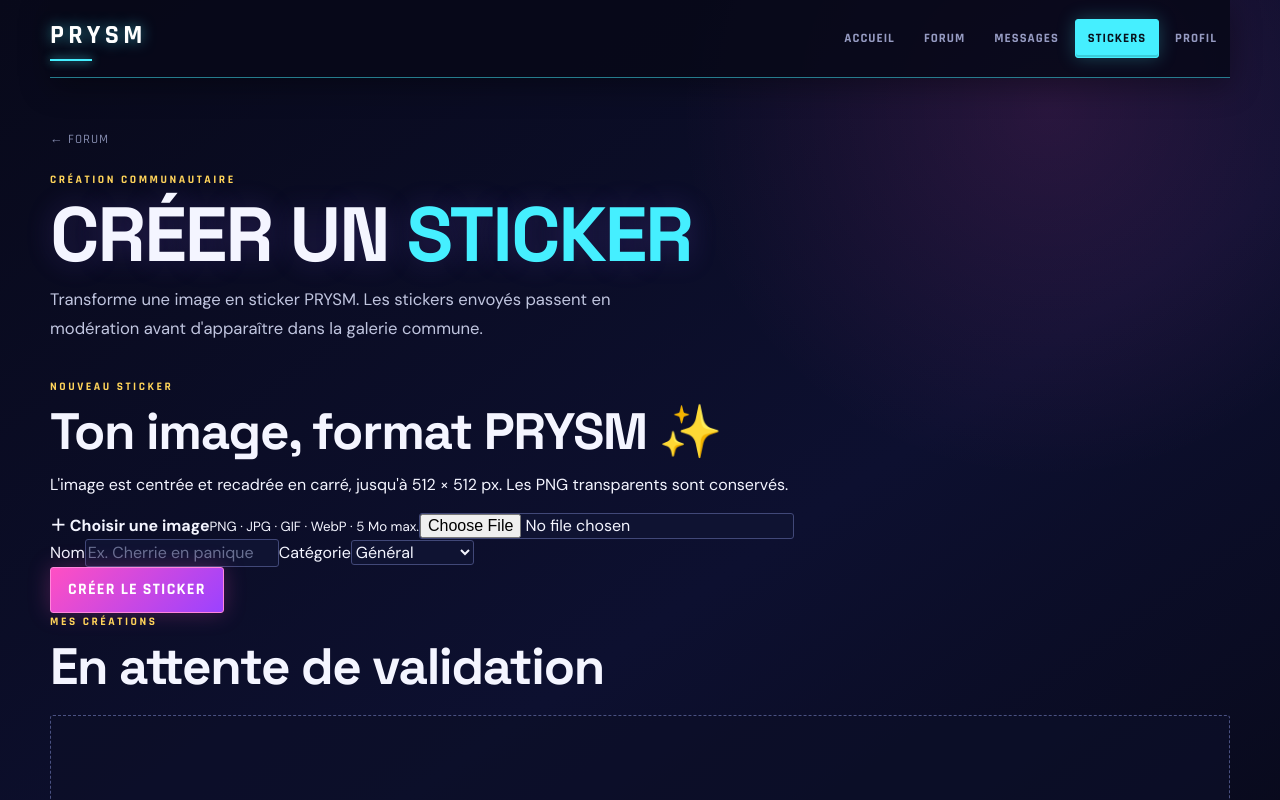
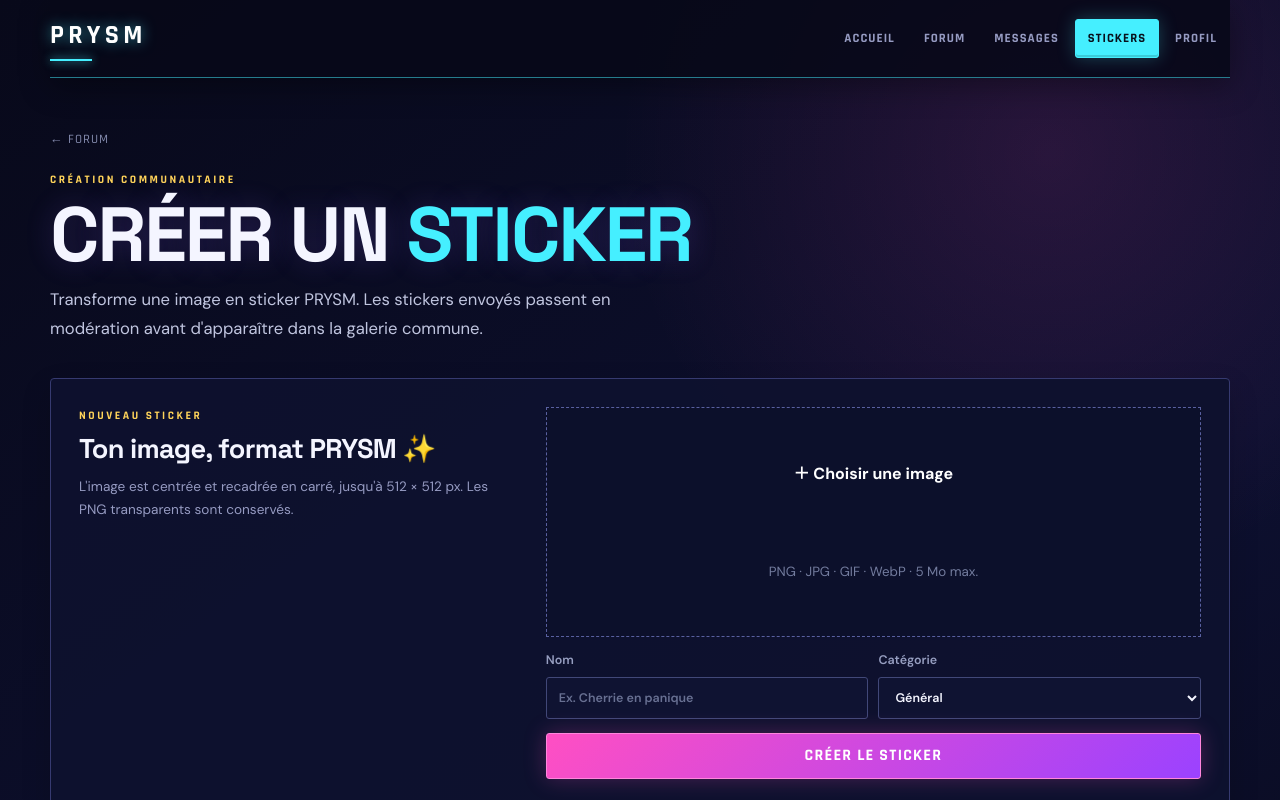
Before and after one commit to LadyOoscar/Prysm-forum, a Next.js app: page /stickers in a window 1280 px wide. Shown: the top 800 px of the page. Built offline with nearby package versions, Linux system fonts and the light colour scheme; no server answers.

Commit message:
Style community sticker creator

```diff
--- a/app/globals.css
+++ b/app/globals.css
@@ -272,3 +272,35 @@ input:focus,textarea:focus,select:focus{box-shadow:0 0 0 2px rgba(69,239,255,.1)
 .inline-sticker{display:inline-block;margin:0 2px;padding:1px 5px;border:1px solid #4b4f91;border-radius:5px;background:#111535;font-size:1.45em;line-height:1.25;vertical-align:middle}
 .private-compose .sticker-picker{align-self:flex-end}
 @media(max-width:600px){.sticker-panel{position:fixed;left:11px;right:11px;bottom:76px;width:auto}.sticker-grid{grid-template-columns:repeat(4,1fr)}.sticker-card{min-height:65px}.private-compose .sticker-picker{align-self:stretch}}
+
+
+/* PRYSM // COMMUNITY STICKER CREATOR */
+.sticker-create-link{display:block;margin-top:10px;padding:8px 9px;border:1px solid #303660;color:var(--cyan);font-size:.68rem;text-align:center;border-radius:3px}
+.sticker-create-link:hover{border-color:var(--cyan);background:#11183d}
+.sticker-card.custom img{width:42px;height:42px;object-fit:contain;display:block}
+.inline-sticker-image{display:inline-block;width:52px;height:52px;object-fit:contain;margin:0 3px;padding:3px;border:1px solid #4b4f91;border-radius:5px;background:#111535;vertical-align:middle}
+.sticker-creator{padding-bottom:80px}
+.sticker-creator-card{display:grid;grid-template-columns:.8fr 1.2fr;gap:30px;padding:28px;border:1px solid var(--line);border-radius:4px;background:rgba(14,17,46,.96);box-shadow:0 12px 30px rgba(0,0,0,.16)}
+.sticker-creator-card h2{font-size:1.7rem;margin:0 0 9px}
+.sticker-help{color:var(--muted);line-height:1.65;font-size:.85rem;max-width:440px}
+.sticker-creator-form{display:grid;gap:14px}
+.sticker-upload-zone{min-height:230px;display:grid;place-items:center;gap:8px;padding:20px;border:1px dashed #5960a0;background:#0c102b;cursor:pointer;text-align:center}
+.sticker-upload-zone:hover{border-color:var(--cyan);background:#10163b}
+.sticker-upload-zone input{display:none}
+.sticker-upload-zone img{width:190px;height:190px;object-fit:contain;border:1px solid #303660;background:#08091a}
+.sticker-upload-zone strong{color:#fff}
+.sticker-upload-zone small{color:#737c9e}
+.sticker-fields{display:grid;grid-template-columns:1fr 1fr;gap:10px}
+.sticker-fields label{display:grid;gap:7px;color:#969ec0;font-size:.78rem;font-weight:600}
+.sticker-fields input,.sticker-fields select{width:100%;padding:11px 12px}
+.sticker-mine{margin-top:42px}
+.sticker-mine h2{font-size:1.6rem}
+.sticker-mine-grid{display:grid;grid-template-columns:repeat(4,1fr);gap:10px}
+.sticker-mine-card{padding:12px;border:1px solid var(--line);background:rgba(14,17,46,.94);border-radius:4px}
+.sticker-mine-card img{display:block;width:100%;aspect-ratio:1;object-fit:contain;background:#08091a;border:1px solid #303660}
+.sticker-mine-card>div{display:flex;justify-content:space-between;gap:7px;align-items:center;margin-top:9px}
+.sticker-mine-card strong{font-size:.76rem;overflow:hidden;text-overflow:ellipsis;white-space:nowrap}
+.sticker-status{font-size:.57rem;color:var(--gold);white-space:nowrap}
+.sticker-status.approved{color:var(--lime)}.sticker-status.rejected{color:var(--danger)}
+@media(max-width:800px){.sticker-creator-card{grid-template-columns:1fr}.sticker-mine-grid{grid-template-columns:repeat(3,1fr)}}
+@media(max-width:520px){.sticker-fields{grid-template-columns:1fr}.sticker-mine-grid{grid-template-columns:repeat(2,1fr)}}
```
